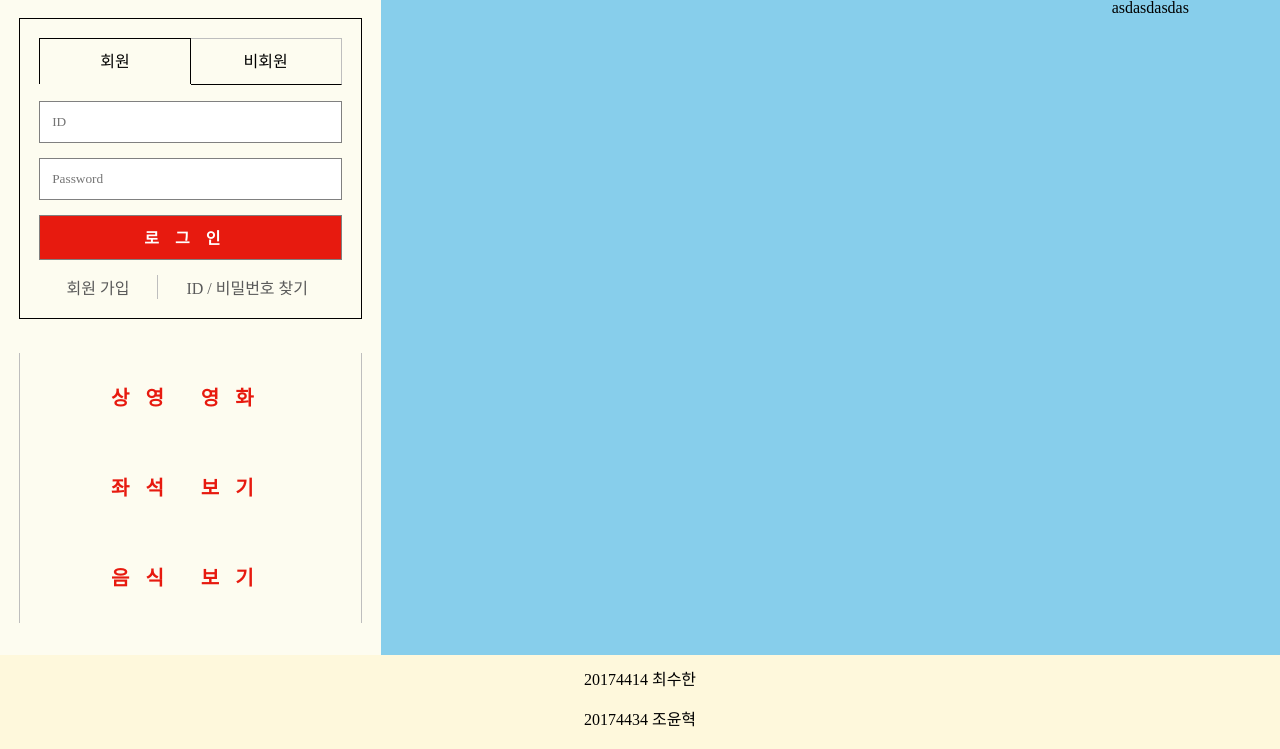
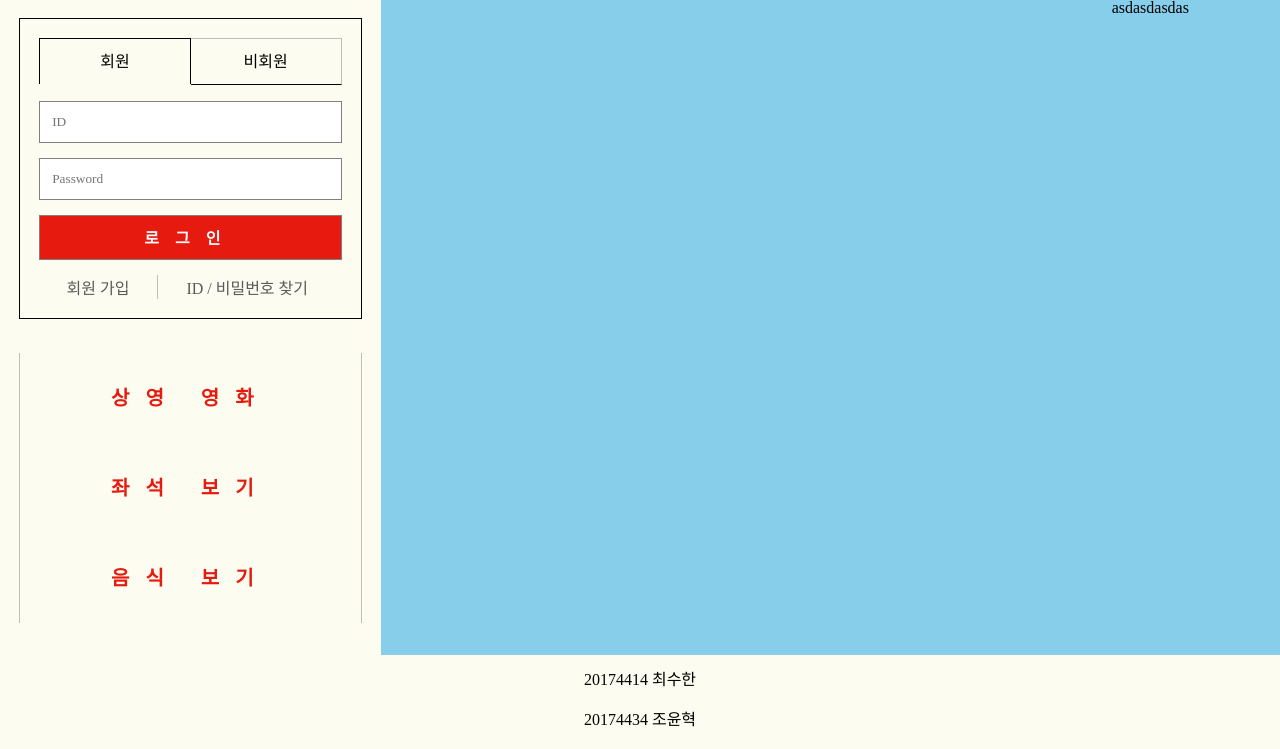
Before and after one commit to Aierse/DB-Project-2021, a PHP site: page /initialize.php in a window 1280 px wide; the page is wider, and only the part inside the window is pictured. Shown: the part 188-937 px from the top of that part. Run offline with PHP 8.4, Linux system fonts and the light colour scheme.

Commit message:
Footer 색상 변경

```diff
--- a/footer.php
+++ b/footer.php
@@ -1,6 +1,7 @@
 <style>
     #made > p {
         margin-top : 10px;
+        height : 30px;
         line-height : 30px;
     }
 </style>
--- a/initialize.php
+++ b/initialize.php
@@ -48,7 +48,7 @@
 
             footer {
                 position : absolute;
-                background-color : #fef8dc;;
+                background-color :  #fdfcf0;
                 width : 100%;
                 height : 93.688px;
                 top : 843.271px;
```
